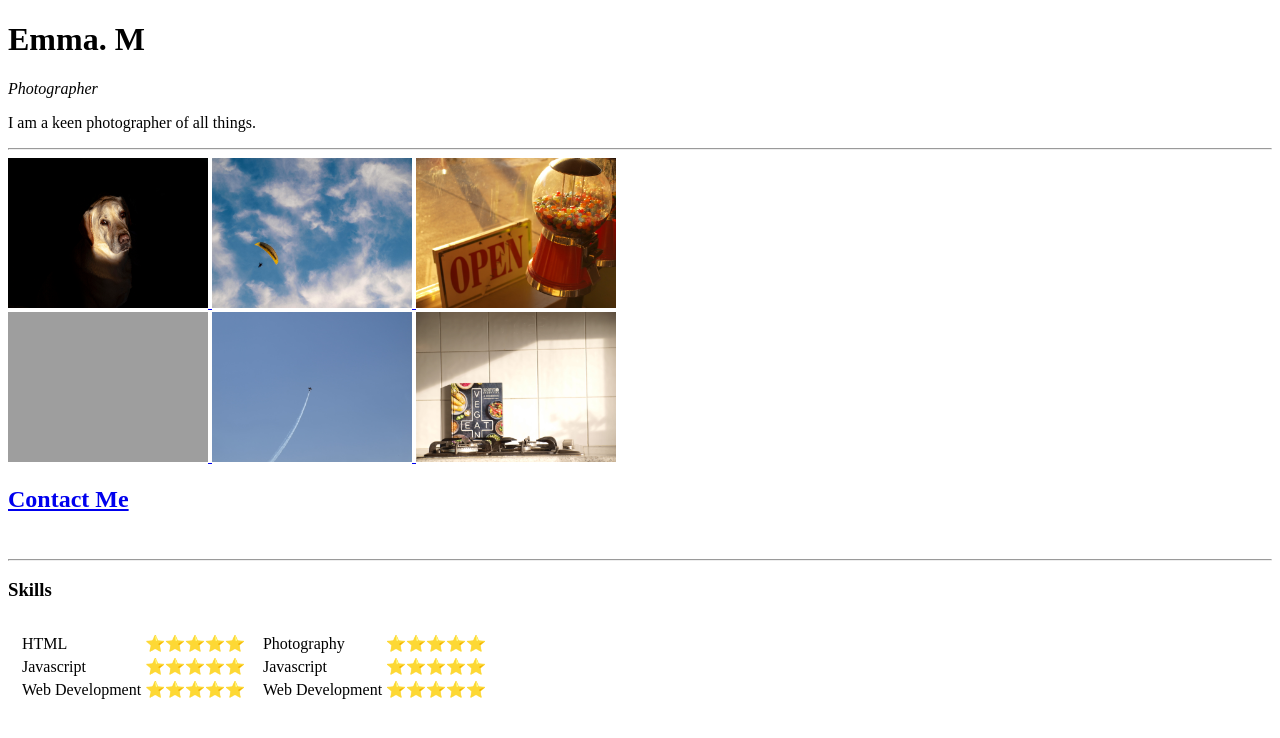
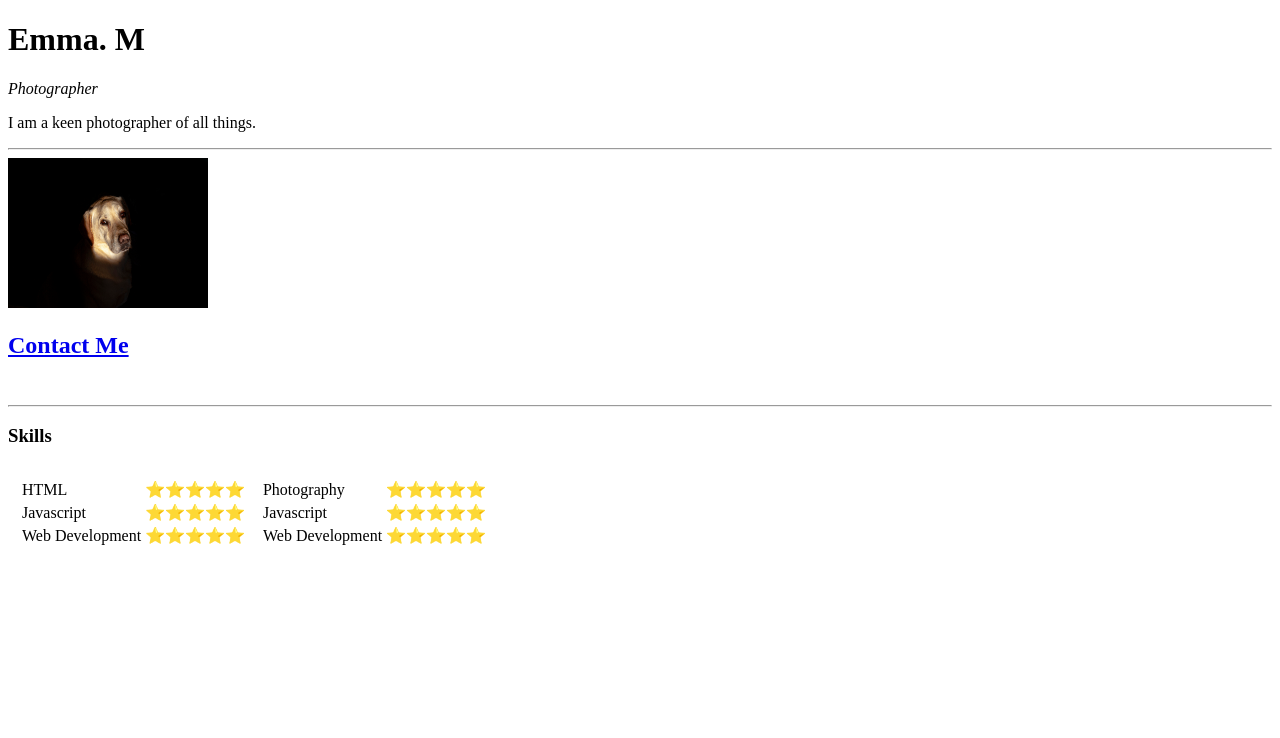
Before and after one commit to emma818/cv, a plain HTML site: page index.html in a window 1280 px wide. Drawn offline with Linux system fonts and the light colour scheme; grey boxes are pictures that could not be loaded.

Commit message:
Update index.html

```diff
--- a/index.html
+++ b/index.html
@@ -13,22 +13,6 @@
   <hr>
   <a href="https://www.instagram.com/p/CCE06ATp95g/">
   <img src="image/Dex.jpg" alt="Golden Labrador" width="200" height="150">
-  </a>
-  <a href="https://www.instagram.com/p/CCE0-ibJ004/">
-    <img src="image/sky.jpg" alt="Blue Sky" width="200" height="150">
-  </a>
-  <a href="https://www.instagram.com/emmalmiddlebrook/">
-    <img src="image/Open.jpg" alt="Open sign" width="200" height="150">
-  </a>
-  <br>
-  <a href="https://www.instagram.com/emmalmiddlebrook/">
-    <img src="image/archie.jpg" alt="dog" width="200" height="150">
-  </a>
-  <a href="https://www.instagram.com/emmalmiddlebrook/">
-    <img src="image/vast.jpg" alt="sky and plane" width="200" height="150">
-  </a>
-  <a href="https://www.instagram.com/emmalmiddlebrook/">
-   <img src="image/vegan.jpg" alt="vegan book" width="200" height="150">
   </a>
   <br>
   <a href="contact-me.html"><h2>Contact Me</h2></a>
```
